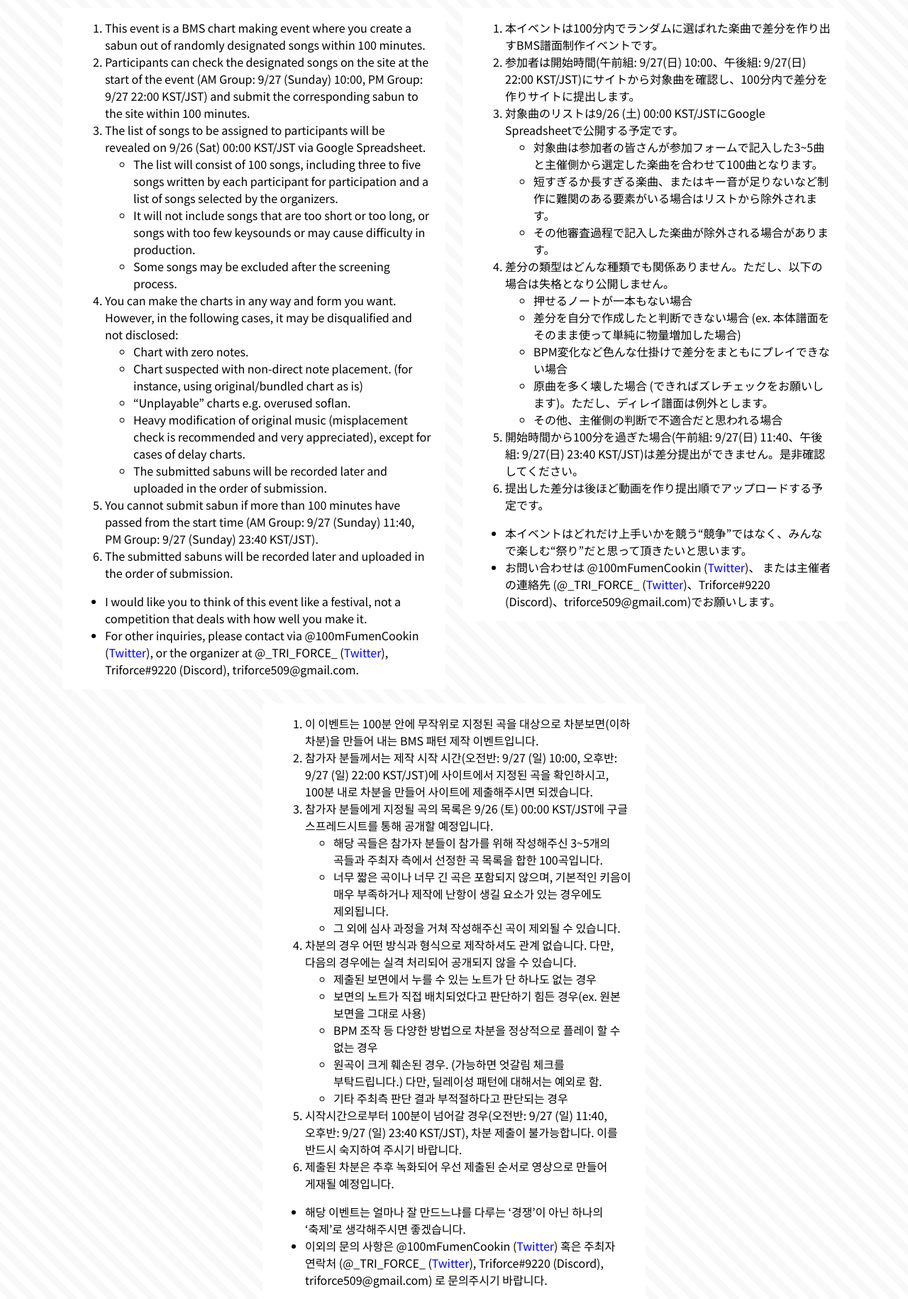
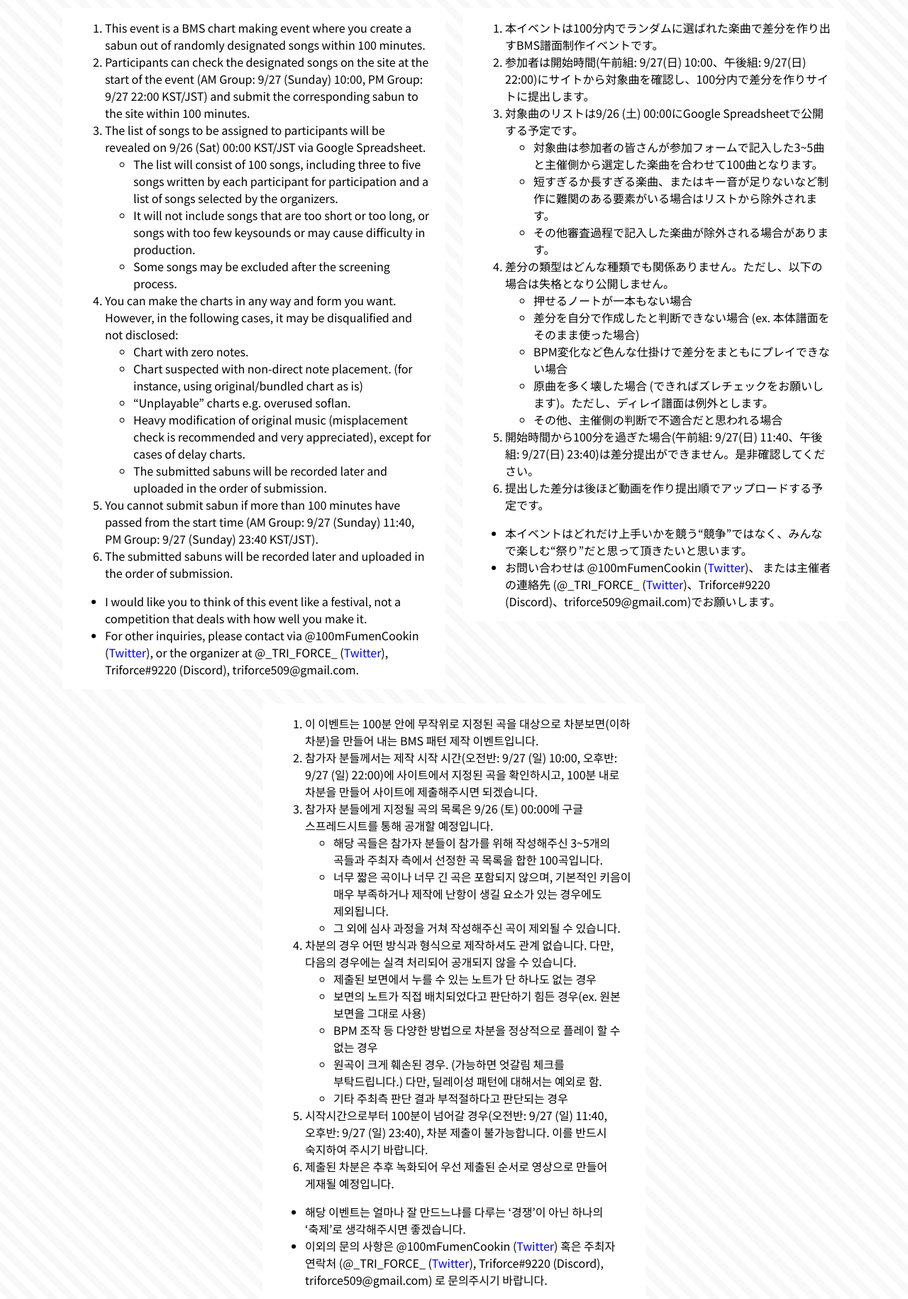
Before and after one commit to hyunsikjeong/100min-fumen-cooking-platform, a Flask app: page / in a window 1280 px wide. Shown: the part 1248-3078 px from the top of the page at 71% size. Run offline with Flask 2, Linux system fonts and the light colour scheme.

Commit message:
Update description

```diff
--- a/templates/main.html
+++ b/templates/main.html
@@ -48,8 +48,8 @@
         <div class="rule">
             <ol>
                 <li>本イベントは100分内でランダムに選ばれた楽曲で差分を作り出すBMS譜面制作イベントです。</li>
-                <li>参加者は開始時間(午前組: 9/27(日) 10:00、午後組: 9/27(日) 22:00 KST/JST)にサイトから対象曲を確認し、100分内で差分を作りサイトに提出します。</li>
-                <li>対象曲のリストは9/26 (土) 00:00 KST/JSTにGoogle Spreadsheetで公開する予定です。</li>
+                <li>参加者は開始時間(午前組: 9/27(日) 10:00、午後組: 9/27(日) 22:00)にサイトから対象曲を確認し、100分内で差分を作りサイトに提出します。</li>
+                <li>対象曲のリストは9/26 (土) 00:00にGoogle Spreadsheetで公開する予定です。</li>
                 <ul>
                     <li>対象曲は参加者の皆さんが参加フォームで記入した3~5曲と主催側から選定した楽曲を合わせて100曲となります。</li>
                     <li>短すぎるか長すぎる楽曲、またはキー音が足りないなど制作に難関のある要素がいる場合はリストから除外されます。</li>
@@ -58,12 +58,12 @@
                 <li>差分の類型はどんな種類でも関係ありません。ただし、以下の場合は失格となり公開しません。</li>
                 <ul>
                     <li>押せるノートが一本もない場合</li>
-                    <li>差分を自分で作成したと判断できない場合 (ex. 本体譜面をそのまま使って単純に物量増加した場合)</li>
+                    <li>差分を自分で作成したと判断できない場合 (ex. 本体譜面をそのまま使った場合)</li>
                     <li>BPM変化など色んな仕掛けで差分をまともにプレイできない場合</li>
                     <li>原曲を多く壊した場合 (できればズレチェックをお願いします)。ただし、ディレイ譜面は例外とします。</li>
                     <li>その他、主催側の判断で不適合だと思われる場合</li>
                 </ul>
-                <li>開始時間から100分を過ぎた場合(午前組: 9/27(日) 11:40、午後組: 9/27(日) 23:40 KST/JST)は差分提出ができません。是非確認してください。</li>
+                <li>開始時間から100分を過ぎた場合(午前組: 9/27(日) 11:40、午後組: 9/27(日) 23:40)は差分提出ができません。是非確認してください。</li>
                 <li>提出した差分は後ほど動画を作り提出順でアップロードする予定です。</li>
             </ol>
             <ul>
@@ -75,9 +75,9 @@
         <div class="rule korean">
             <ol>
                 <li>이 이벤트는 100분 안에 무작위로 지정된 곡을 대상으로 차분보면(이하 차분)을 만들어 내는 BMS 패턴 제작 이벤트입니다.</li>
-                <li>참가자 분들께서는 제작 시작 시간(오전반: 9/27 (일) 10:00, 오후반: 9/27 (일) 22:00 KST/JST)에 사이트에서 지정된 곡을 확인하시고,
+                <li>참가자 분들께서는 제작 시작 시간(오전반: 9/27 (일) 10:00, 오후반: 9/27 (일) 22:00)에 사이트에서 지정된 곡을 확인하시고,
                     100분 내로 차분을 만들어 사이트에 제출해주시면 되겠습니다.</li>
-                <li>참가자 분들에게 지정될 곡의 목록은 9/26 (토) 00:00 KST/JST에 구글 스프레드시트를 통해 공개할 예정입니다.</li>
+                <li>참가자 분들에게 지정될 곡의 목록은 9/26 (토) 00:00에 구글 스프레드시트를 통해 공개할 예정입니다.</li>
                 <ul>
                     <li>해당 곡들은 참가자 분들이 참가를 위해 작성해주신 3~5개의 곡들과 주최자 측에서 선정한 곡 목록을 합한 100곡입니다.</li>
                     <li>너무 짧은 곡이나 너무 긴 곡은 포함되지 않으며, 기본적인 키음이 매우 부족하거나 제작에 난항이 생길 요소가 있는 경우에도 제외됩니다.</li>
@@ -91,7 +91,7 @@
                     <li>원곡이 크게 훼손된 경우. (가능하면 엇갈림 체크를 부탁드립니다.) 다만, 딜레이성 패턴에 대해서는 예외로 함.</li>
                     <li>기타 주최측 판단 결과 부적절하다고 판단되는 경우</li>
                 </ul>
-                <li>시작시간으로부터 100분이 넘어갈 경우(오전반: 9/27 (일) 11:40, 오후반: 9/27 (일) 23:40 KST/JST), 차분 제출이 불가능합니다. 이를 반드시 숙지하여 주시기 바랍니다.</li>
+                <li>시작시간으로부터 100분이 넘어갈 경우(오전반: 9/27 (일) 11:40, 오후반: 9/27 (일) 23:40), 차분 제출이 불가능합니다. 이를 반드시 숙지하여 주시기 바랍니다.</li>
                 <li>제출된 차분은 추후 녹화되어 우선 제출된 순서로 영상으로 만들어 게재될 예정입니다.</li>
             </ol>
             <ul>
```
